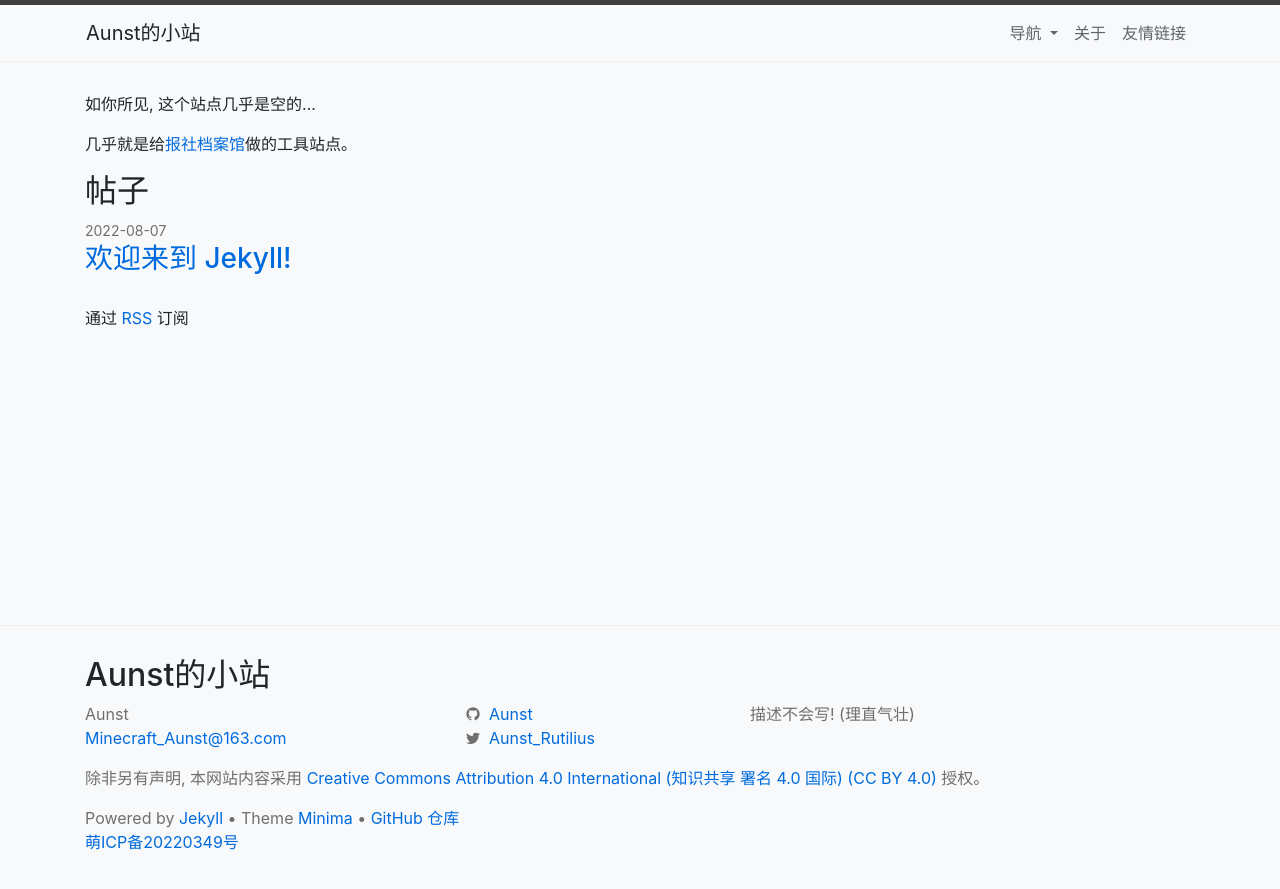
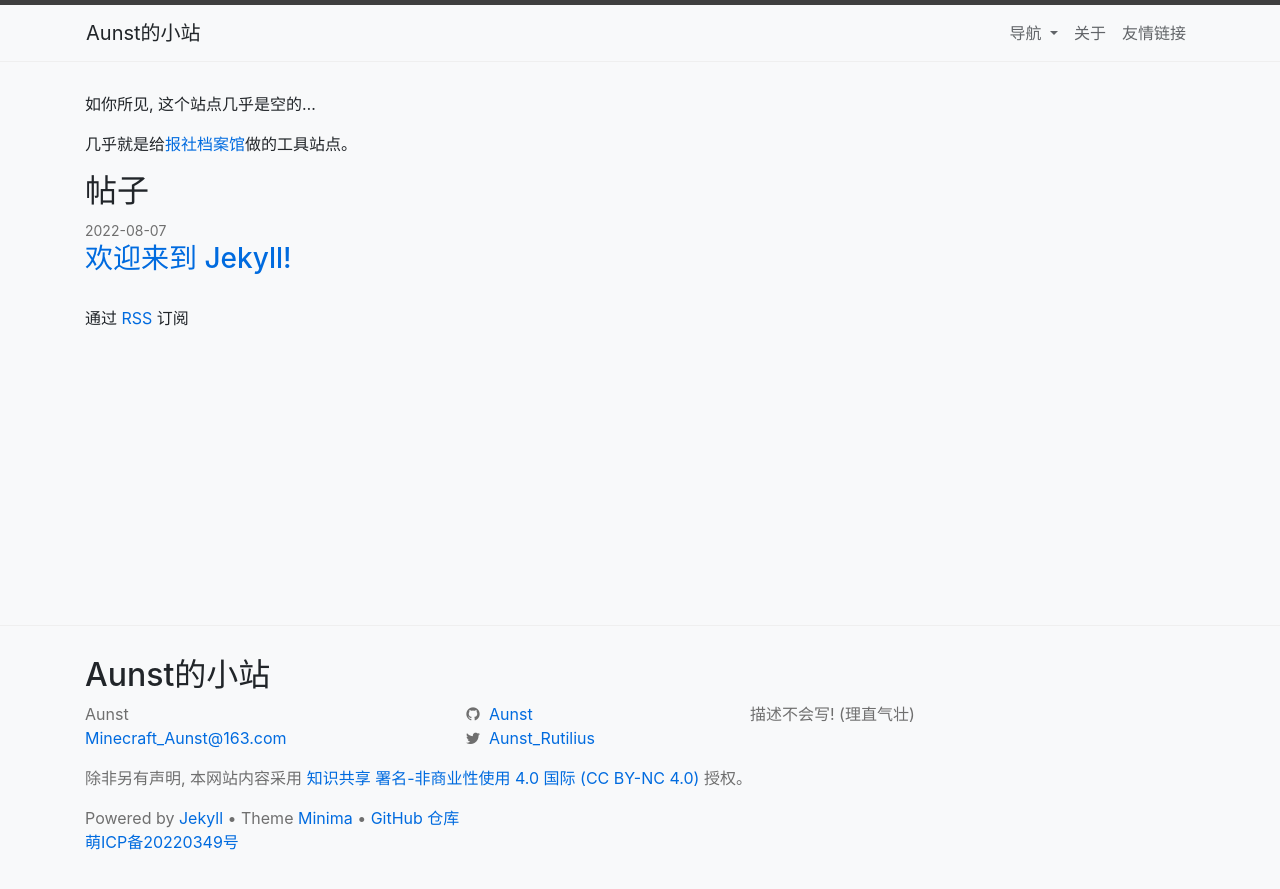
Before and after one commit to Aunst/aunst.github.io, a Jekyll site: the page built from index.markdown, in a window 1280 px wide. Shown: the top 889 px of the page. Built offline with Jekyll 4.4.1, drawn with Linux system fonts in a browser that asks for light colours; nearby versions of some CDN libraries; comment, search, counter and statistics services are not loaded.

Commit message:
许可协议更改

```diff
--- a/_includes/footer.html
+++ b/_includes/footer.html
@@ -37,7 +37,7 @@
     </div>
     <div class="footer-col-container row">
       <div class="col-12">
-        <p>除非另有声明, 本网站内容采用 <a href="https://creativecommons.org/licenses/by/4.0/">Creative Commons Attribution 4.0 International (知识共享 署名 4.0 国际) (CC BY 4.0)</a> 授权。</p>
+        <p>除非另有声明, 本网站内容采用 <a href="https://creativecommons.org/licenses/by-nc/4.0/">知识共享 署名-非商业性使用 4.0 国际 (CC BY-NC 4.0)</a> 授权。</p>
         <div class="hlist">
           <ul>
             <li>Powered by <a href="https://jekyllrb.com/">Jekyll</a></li>
```
